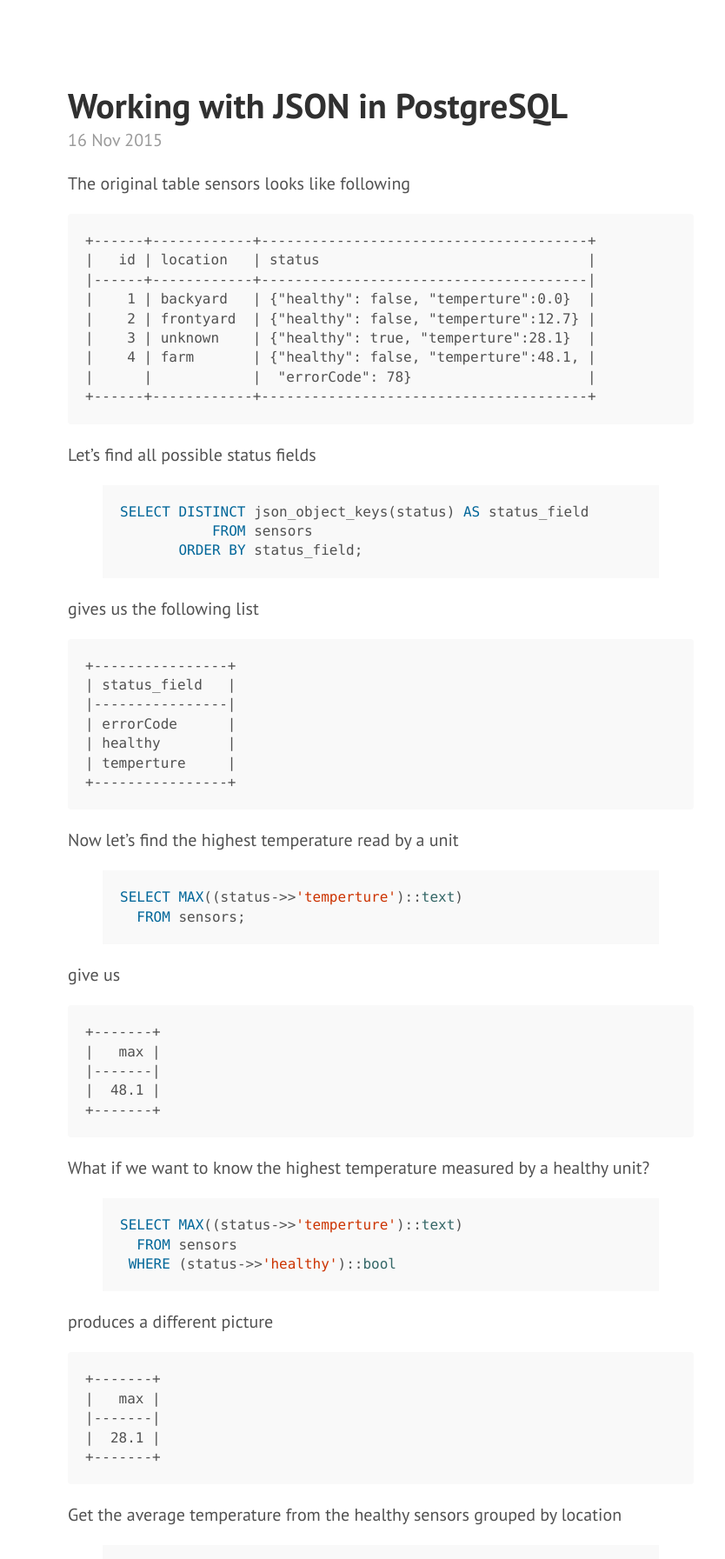
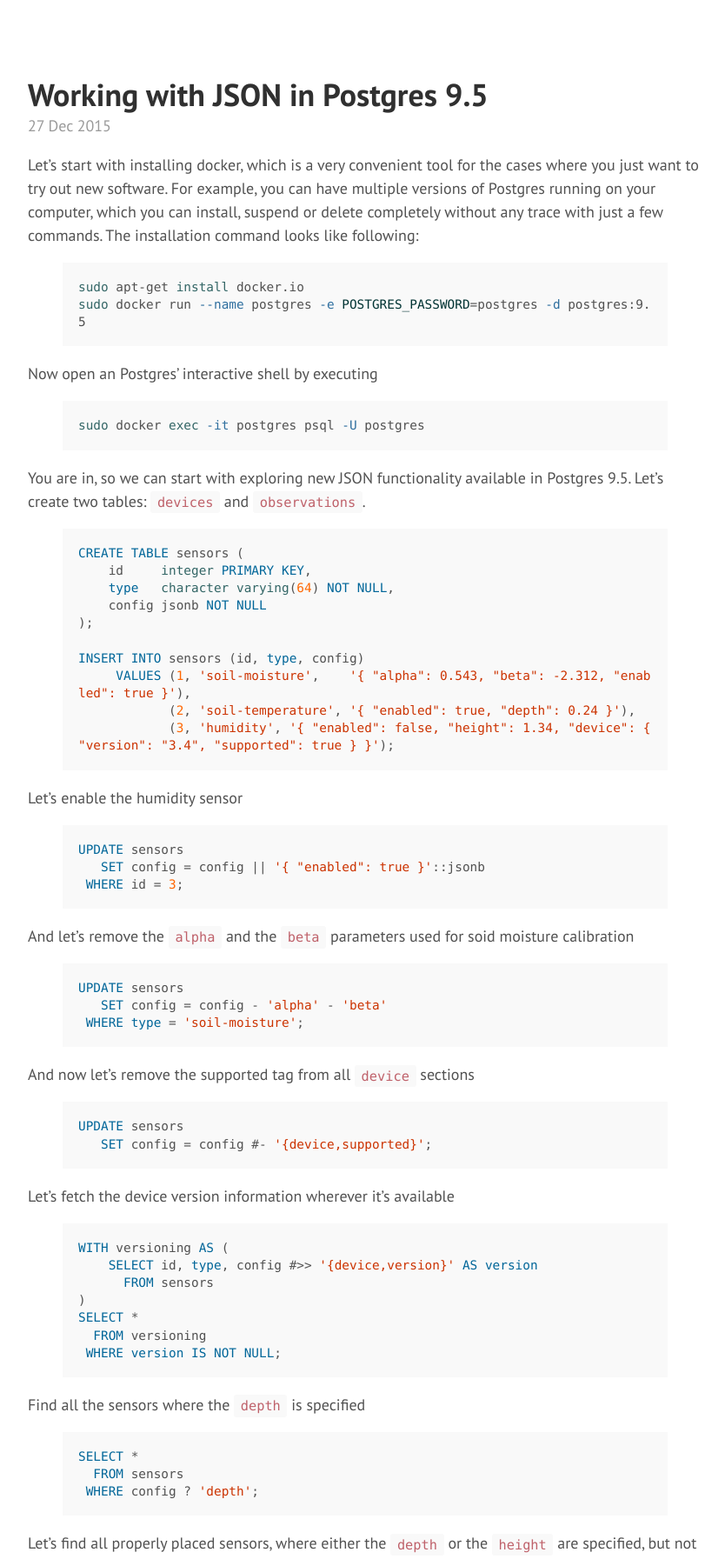
Before and after one commit to vasily-kartashov/vasily-kartashov.github.io, a Jekyll site: the page built from index.html, in a window 1280 px wide, cut to the strip 104-1897 px from the top of the page. Shown: the whole strip at 87% size, without its empty margins (382-1216 px from the left). Built offline with Jekyll 4.4.1, drawn with Linux system fonts in a browser that asks for light colours; Markdown is read by kramdown in place of the engine named in the settings; the list of posts is cut into pages by our own code; some of the changed text lies outside the part shown.

Commit message:
Some layout changes + postgres 9.5 json functionality

```diff
--- a/_config.yml
+++ b/_config.yml
@@ -17,7 +17,7 @@
   name:           'Vasily Kartashov'
   url:            https://twitter.com/__kartashov
 
-paginate:         5
+paginate:         10
 
 # Custom vars
 version:          2.1.0
--- a/_posts/2015-11-09-simple-twitter-bot-in-perl.md
+++ b/_posts/2015-11-09-simple-twitter-bot-in-perl.md
@@ -3,10 +3,9 @@
 title: Simple twitter bot in Perl
 ---
 
-I like learning foreign languages, and tought that it would be a good idea to write a simple twitter bot that would regularly post a foreign word with an English translation.
-As much as I like the hot tech (not sure what's hot anymore though, is it still Rust or did we move on already?), there's nothing that can beat	the raw power of good old perl.
+Let's write a simple twitter bot that publishes flash cards containing an Indonesian (because why not, they're neighbours) and an English word. And let's do that once an hour.
 
-First thing first download the list of top words for your language of interest, for example from here: http://www.101languages.net/indonesian/most-common-indonesian-words/ (@todo add exact link)
+First thing first download the list of the most used words, for example from [101languages](http://www.101languages.net/indonesian/most-common-indonesian-words/).
 The file should look like following
 
     itu     it
@@ -17,7 +16,7 @@
     anda    you
     ada     exist
 
-Next register a twitter app (@TODO write how to do it with a couple of screenshots)
+Next register a twitter app, starting [here](https://apps.twitter.com/). The complete code of the bot is just few lines of Perl.
 
 {% highlight perl %}
 #!/usr/bin/env perl
@@ -44,4 +43,4 @@
 my $result = $nt->update($message . ' #Indonesian');
 {% endhighlight %}
 
-...
+There are really few things that can beat Perl for this kind of hacking.
--- /dev/null
+++ b/_posts/2015-12-27-more-on-postgres-and-json.md
@@ -0,0 +1,85 @@
+---
+layout: post
+title: Working with JSON in Postgres 9.5
+---
+
+Let's start with installing docker, which is a very convenient tool for the cases where you just want to try out new software. For example,
+you can have multiple versions of Postgres running on your computer, which you can install, suspend or delete completely without any trace with just a few commands.
+The installation command looks like following:
+
+{% highlight bash %}
+sudo apt-get install docker.io
+sudo docker run --name postgres -e POSTGRES_PASSWORD=postgres -d postgres:9.5
+{% endhighlight %}
+
+Now open an Postgres' interactive shell by executing
+
+{% highlight bash %}
+sudo docker exec -it postgres psql -U postgres
+{% endhighlight %}
+
+You are in, so we can start with exploring new JSON functionality available in Postgres 9.5. Let's create two tables: `devices` and `observations`.
+
+{% highlight sql %}
+CREATE TABLE sensors (
+    id     integer PRIMARY KEY,
+    type   character varying(64) NOT NULL,
+    config jsonb NOT NULL
+);
+
+INSERT INTO sensors (id, type, config)
+     VALUES (1, 'soil-moisture',    '{ "alpha": 0.543, "beta": -2.312, "enabled": true }'),
+            (2, 'soil-temperature', '{ "enabled": true, "depth": 0.24 }'),
+            (3, 'humidity', '{ "enabled": false, "height": 1.34, "device": { "version": "3.4", "supported": true } }');
+{% endhighlight %}
+
+Let's enable the humidity sensor
+
+{% highlight sql %}
+UPDATE sensors
+   SET config = config || '{ "enabled": true }'::jsonb
+ WHERE id = 3;
+{% endhighlight %}
+
+And let's remove the `alpha` and the `beta` parameters used for soid moisture calibration
+
+{% highlight sql %}
+UPDATE sensors
+   SET config = config - 'alpha' - 'beta'
+ WHERE type = 'soil-moisture';
+{% endhighlight %}
+
+And now let's remove the supported tag from all `device` sections
+{% highlight sql %}
+UPDATE sensors
+   SET config = config #- '{device,supported}';
+{% endhighlight %}
+
+Let's fetch the device version information wherever it's available
+
+{% highlight sql %}
+WITH versioning AS (
+    SELECT id, type, config #>> '{device,version}' AS version
+      FROM sensors
+)
+SELECT *
+  FROM versioning
+ WHERE version IS NOT NULL;
+{% endhighlight %}
+
+Find all the sensors where the `depth` is specified
+{% highlight sql %}
+SELECT *
+  FROM sensors
+ WHERE config ? 'depth';
+{% endhighlight %}
+
+Let's find all properly placed sensors, where either the `depth` or the `height` are specified, but not both
+{% highlight sql %}
+SELECT *
+  FROM sensors
+ WHERE config ?| array['depth', 'height']
+   AND NOT config ?& array['depth', 'height'];
+{% endhighlight %}
+
+You can read more on JSON functionality in Postgres 9.5 in the [official documentation](http://www.postgresql.org/docs/9.5/static/functions-json.html)
--- a/public/css/hyde.css
+++ b/public/css/hyde.css
@@ -36,12 +36,12 @@
 }
 @media (min-width: 48em) {
   html {
-    font-size: 16px;
+    font-size: 14px;
   }
 }
 @media (min-width: 58em) {
   html {
-    font-size: 20px;
+    font-size: 18px;
   }
 }
 
@@ -128,7 +128,7 @@
 
 @media (min-width: 48em) {
   .content {
-    max-width: 38rem;
+    max-width: 48rem;
     margin-left: 20rem;
     margin-right: 2rem;
   }
```
